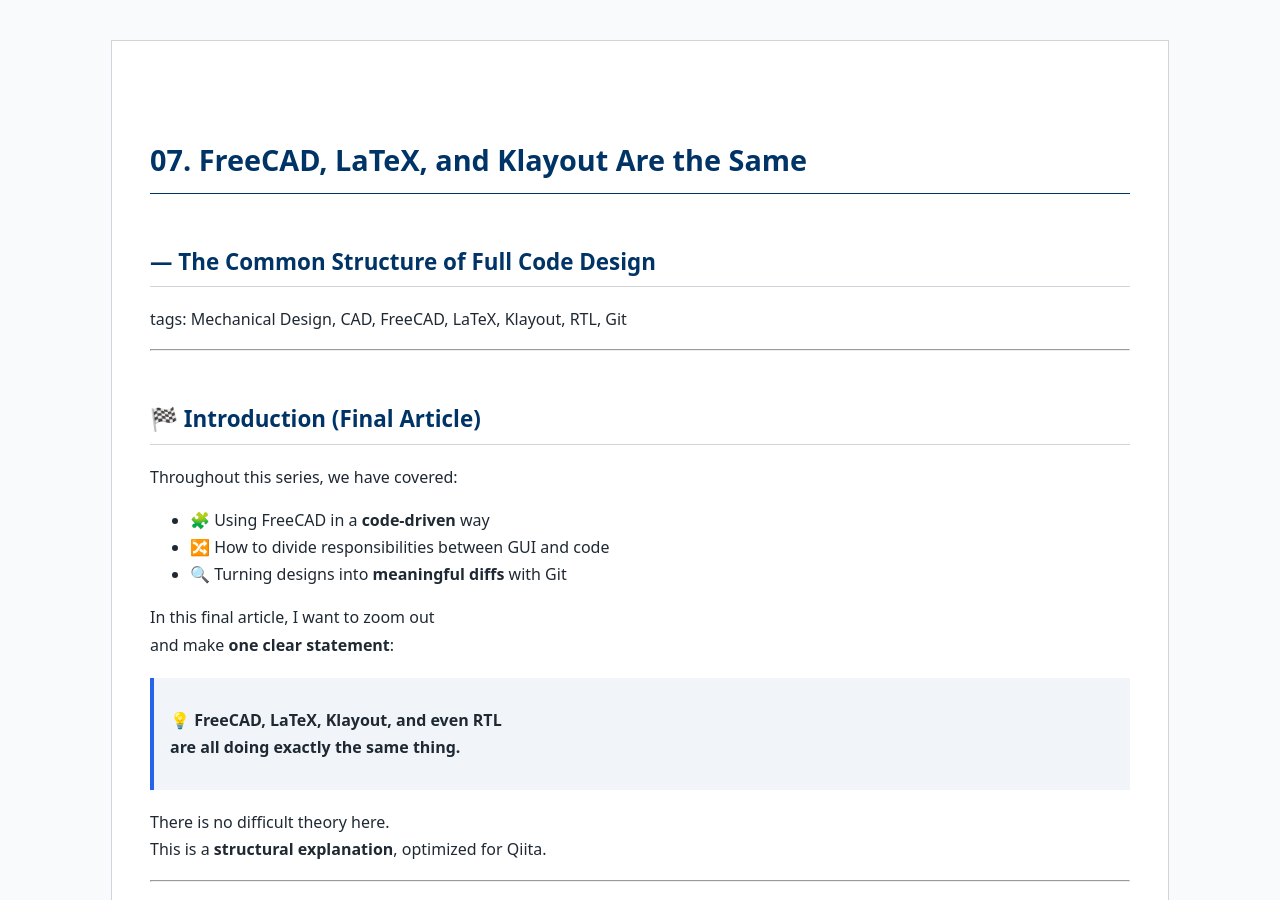
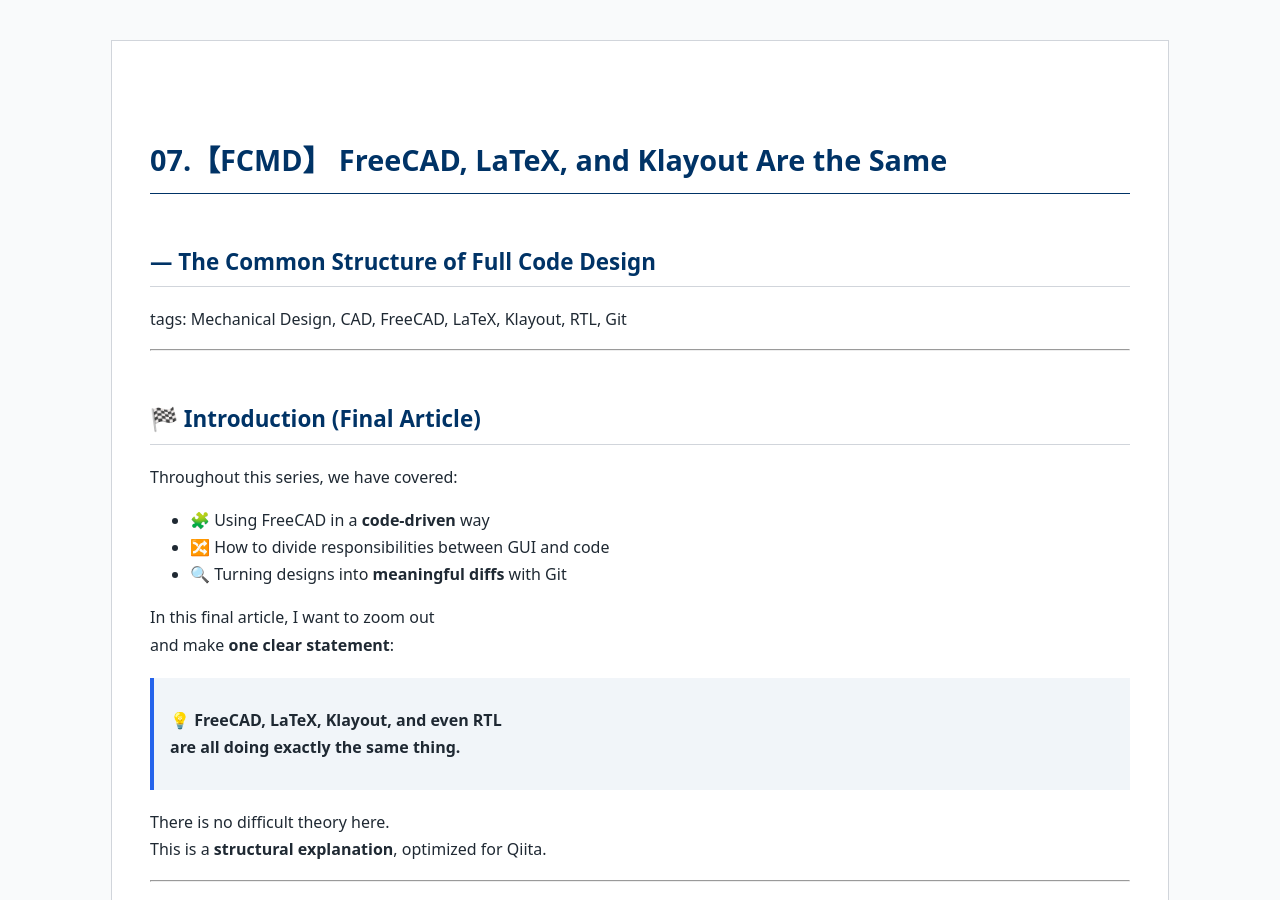
Before and after one commit to Samizo-AITL/qiita-articles, a Jekyll site: the page built from articles/en/07_full_code_mechanical_design_scope.md, in a window 1280 px wide and 900 px high. Built offline with Jekyll 4.4.1, drawn with Linux system fonts in a browser that asks for light colours.

Commit message:
Update 07_full_code_mechanical_design_scope.md

```diff
--- a/articles/en/07_full_code_mechanical_design_scope.md
+++ b/articles/en/07_full_code_mechanical_design_scope.md
@@ -3,7 +3,7 @@
 title: Qiita Articles
 ---
 
-# 07. FreeCAD, LaTeX, and Klayout Are the Same
+# 07.【FCMD】 FreeCAD, LaTeX, and Klayout Are the Same
 ## — The Common Structure of Full Code Design
 tags: Mechanical Design, CAD, FreeCAD, LaTeX, Klayout, RTL, Git
 
```
